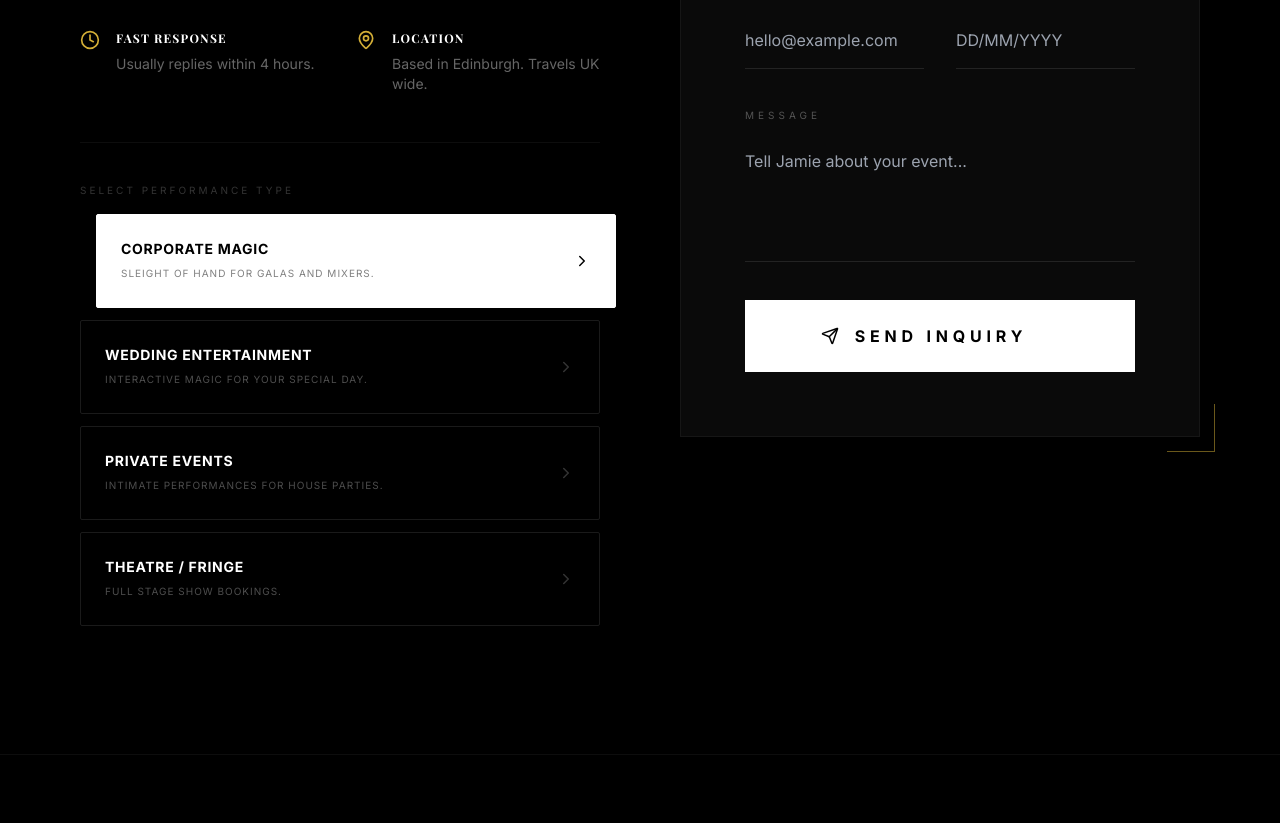
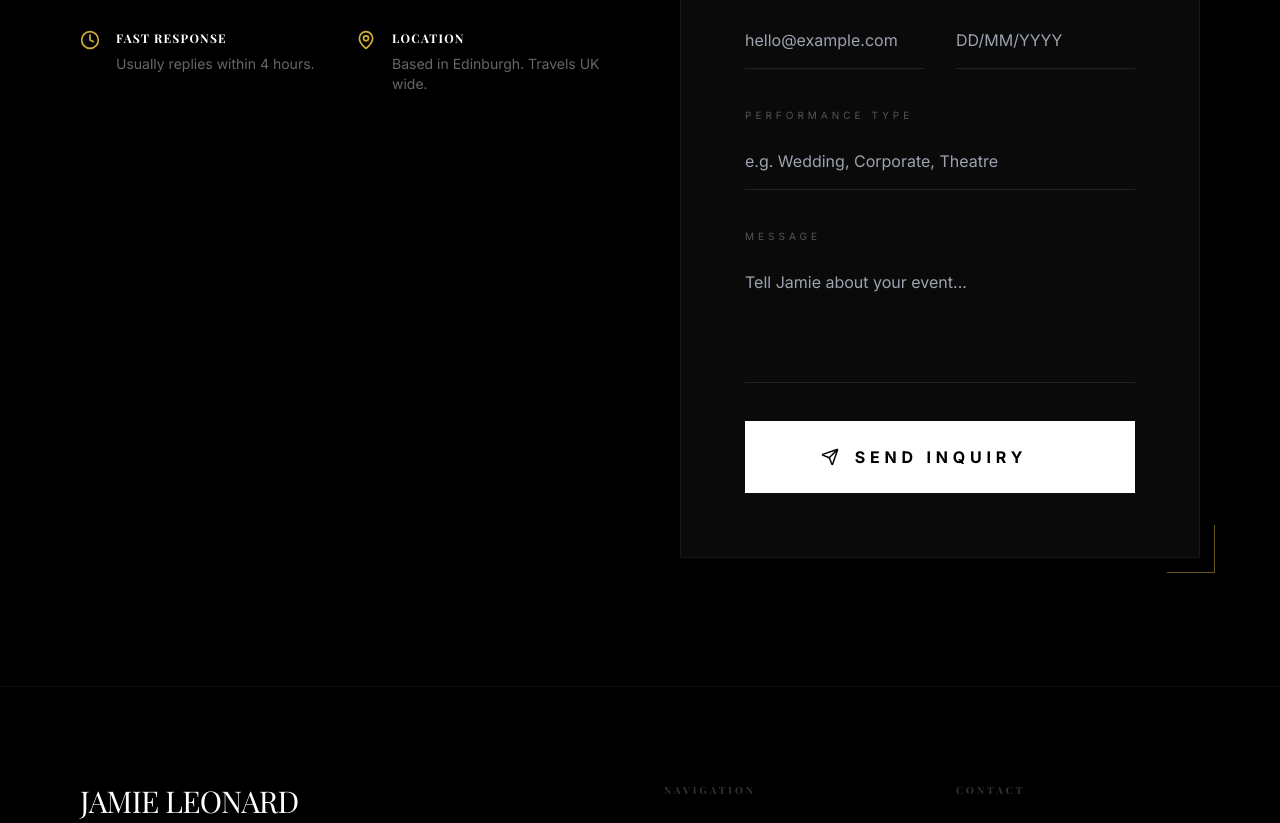
Before and after one commit to zbarks/jamie-leonard-v2, a Next.js app: page / in a window 1280 px wide. Shown: the part 3173-3996 px from the top of the page. Built offline with nearby package versions, Linux system fonts and the light colour scheme; a web font is replaced by a local one.

Commit message:
Wire up Web3Forms for Jamie Leonard site

```diff
--- a/src/components/sections/Booking.tsx
+++ b/src/components/sections/Booking.tsx
@@ -2,17 +2,43 @@
 
 import { useState } from "react";
 import { motion, AnimatePresence } from "framer-motion";
-import { ChevronRight, Send, Clock, MapPin, Sparkles } from "lucide-react";
-
-const showTypes = [
-  { id: "corporate", label: "Corporate Magic", desc: "Sleight of hand for galas and mixers." },
-  { id: "wedding", label: "Wedding Entertainment", desc: "Interactive magic for your special day." },
-  { id: "private", label: "Private Events", desc: "Intimate performances for house parties." },
-  { id: "theatre", label: "Theatre / Fringe", desc: "Full stage show bookings." }
-];
+import { Send, Clock, MapPin, Sparkles, CheckCircle2 } from "lucide-react";
 
 export default function Booking() {
-  const [selectedType, setSelectedType] = useState(showTypes[0].id);
+  const [isSubmitting, setIsSubmitting] = useState(false);
+  const [isSuccess, setIsSuccess] = useState(false);
+
+  async function handleSubmit(e: React.FormEvent<HTMLFormElement>) {
+    e.preventDefault();
+    setIsSubmitting(true);
+
+    const formData = new FormData(e.currentTarget);
+    formData.append("access_key", "887f9ee9-f4b6-4e82-9716-306c8f38aff5");
+    formData.append("subject", "New Inquiry from Jamie Leonard Site");
+    formData.append("from_name", "Jamie Leonard Website");
+
+    const object = Object.fromEntries(formData);
+    const json = JSON.stringify(object);
+
+    try {
+      const response = await fetch("https://api.web3forms.com/submit", {
+        method: "POST",
+        headers: {
+          "Content-Type": "application/json",
+          Accept: "application/json"
+        },
+        body: json
+      });
+      const result = await response.json();
+      if (result.success) {
+        setIsSuccess(true);
+      }
+    } catch (error) {
+      console.error(error);
+    } finally {
+      setIsSubmitting(false);
+    }
+  }
 
   return (
     <section className="py-32 px-6 md:px-20 bg-black relative overflow-hidden" id="booking">
@@ -44,31 +70,6 @@ export default function Booking() {
                 </div>
             </div>
           </div>
-
-          <div className="space-y-4 pt-10 border-t border-white/5">
-            <p className="text-white/20 uppercase tracking-[0.3em] text-[10px]">Select Performance Type</p>
-            <div className="grid grid-cols-1 gap-3">
-                {showTypes.map((type) => (
-                    <button
-                        key={type.id}
-                        onClick={() => setSelectedType(type.id)}
-                        className={`flex items-center justify-between p-6 transition-all duration-300 rounded-sm border ${
-                            selectedType === type.id
-                            ? "bg-white border-white text-black translate-x-4"
-                            : "bg-transparent border-white/10 text-white hover:border-white/30"
-                        }`}
-                    >
-                        <div className="text-left">
-                            <span className="block font-bold uppercase tracking-wider text-sm">{type.label}</span>
-                            <span className={`text-[10px] uppercase tracking-widest ${selectedType === type.id ? "text-black/50" : "text-white/30"}`}>
-                                {type.desc}
-                            </span>
-                        </div>
-                        <ChevronRight size={18} className={selectedType === type.id ? "opacity-100" : "opacity-20"} />
-                    </button>
-                ))}
-            </div>
-          </div>
         </div>
 
         <div className="flex-1">
@@ -76,39 +77,86 @@ export default function Booking() {
             initial={{ opacity: 0, x: 20 }}
             whileInView={{ opacity: 1, x: 0 }}
             viewport={{ once: true }}
-            className="bg-[#0A0A0A] p-10 md:p-16 border border-white/5 relative"
+            className="bg-[#0A0A0A] p-10 md:p-16 border border-white/5 relative min-h-[600px] flex flex-col justify-center"
           >
             <div className="absolute -top-4 -left-4 w-12 h-12 border-t border-l border-gold/50"></div>
             <div className="absolute -bottom-4 -right-4 w-12 h-12 border-b border-r border-gold/50"></div>
 
-            <form className="space-y-8" onSubmit={(e) => e.preventDefault()}>
+            <AnimatePresence mode="wait">
+              {!isSuccess ? (
+                <motion.form
+                  key="form"
+                  initial={{ opacity: 1 }}
+                  exit={{ opacity: 0, scale: 0.95 }}
+                  className="space-y-8"
+                  onSubmit={handleSubmit}
+                >
                   <div className="space-y-2 group">
                     <label className="text-[10px] uppercase tracking-[0.4em] text-white/30 group-focus-within:text-gold transition-colors">Your Name</label>
-                <input type="text" className="w-full bg-transparent border-b border-white/10 py-4 outline-none focus:border-white text-white transition-all" placeholder="Enter name" />
+                    <input name="name" type="text" className="w-full bg-transparent border-b border-white/10 py-4 outline-none focus:border-white text-white transition-all" placeholder="Enter name" required />
                   </div>
 
                   <div className="grid grid-cols-1 md:grid-cols-2 gap-8">
                     <div className="space-y-2 group">
                         <label className="text-[10px] uppercase tracking-[0.4em] text-white/30 group-focus-within:text-gold transition-colors">Email Address</label>
-                    <input type="email" className="w-full bg-transparent border-b border-white/10 py-4 outline-none focus:border-white text-white transition-all" placeholder="hello@example.com" />
+                        <input name="email" type="email" className="w-full bg-transparent border-b border-white/10 py-4 outline-none focus:border-white text-white transition-all" placeholder="hello@example.com" required />
                     </div>
                     <div className="space-y-2 group">
                         <label className="text-[10px] uppercase tracking-[0.4em] text-white/30 group-focus-within:text-gold transition-colors">Event Date</label>
-                    <input type="text" className="w-full bg-transparent border-b border-white/10 py-4 outline-none focus:border-white text-white transition-all" placeholder="DD/MM/YYYY" />
+                        <input name="date" type="text" className="w-full bg-transparent border-b border-white/10 py-4 outline-none focus:border-white text-white transition-all" placeholder="DD/MM/YYYY" />
                     </div>
                   </div>
 
                   <div className="space-y-2 group">
-                <label className="text-[10px] uppercase tracking-[0.4em] text-white/30 group-focus-within:text-gold transition-colors">Message</label>
-                <textarea rows={4} className="w-full bg-transparent border-b border-white/10 py-4 outline-none focus:border-white text-white transition-all resize-none" placeholder="Tell Jamie about your event..." />
+                    <label className="text-[10px] uppercase tracking-[0.4em] text-white/30 group-focus-within:text-gold transition-colors">Performance Type</label>
+                    <input name="type" type="text" className="w-full bg-transparent border-b border-white/10 py-4 outline-none focus:border-white text-white transition-all" placeholder="e.g. Wedding, Corporate, Theatre" />
                   </div>
 
-              <button className="group flex items-center gap-4 w-full justify-center py-6 bg-white text-black font-bold uppercase tracking-[0.3em] hover:bg-gold transition-all duration-500">
+                  <div className="space-y-2 group">
+                    <label className="text-[10px] uppercase tracking-[0.4em] text-white/30 group-focus-within:text-gold transition-colors">Message</label>
+                    <textarea name="message" rows={4} className="w-full bg-transparent border-b border-white/10 py-4 outline-none focus:border-white text-white transition-all resize-none" placeholder="Tell Jamie about your event..." />
+                  </div>
+
+                  <button
+                    disabled={isSubmitting}
+                    className="group flex items-center gap-4 w-full justify-center py-6 bg-white text-black font-bold uppercase tracking-[0.3em] hover:bg-gold transition-all duration-500 disabled:opacity-50 disabled:cursor-not-allowed"
+                  >
+                    {isSubmitting ? (
+                      <div className="w-6 h-6 border-2 border-black/20 border-t-black rounded-full animate-spin"></div>
+                    ) : (
+                      <>
                         <Send size={18} />
                         Send Inquiry
                         <Sparkles size={16} className="opacity-0 group-hover:opacity-100 transition-opacity" />
+                      </>
+                    )}
                   </button>
-            </form>
+                </motion.form>
+              ) : (
+                <motion.div
+                  key="success"
+                  initial={{ opacity: 0, scale: 0.95 }}
+                  animate={{ opacity: 1, scale: 1 }}
+                  className="text-center space-y-6"
+                >
+                  <div className="flex justify-center">
+                    <div className="w-20 h-20 bg-gold/10 rounded-full flex items-center justify-center border border-gold/20">
+                      <CheckCircle2 className="text-gold" size={40} />
+                    </div>
+                  </div>
+                  <h4 className="text-3xl font-serif text-white tracking-wide">Inquiry Sent</h4>
+                  <p className="text-white/40 text-sm leading-loose uppercase tracking-widest px-10">
+                    Your magic is in motion. <br /> Jamie will be in touch shortly.
+                  </p>
+                  <button
+                    onClick={() => setIsSuccess(false)}
+                    className="text-gold uppercase tracking-[0.3em] text-[10px] pt-10 hover:text-white transition-colors"
+                  >
+                    Send another inquiry
+                  </button>
+                </motion.div>
+              )}
+            </AnimatePresence>
           </motion.div>
         </div>
       </div>
```
Lines whose indentation alone changed are shown as unchanged.
